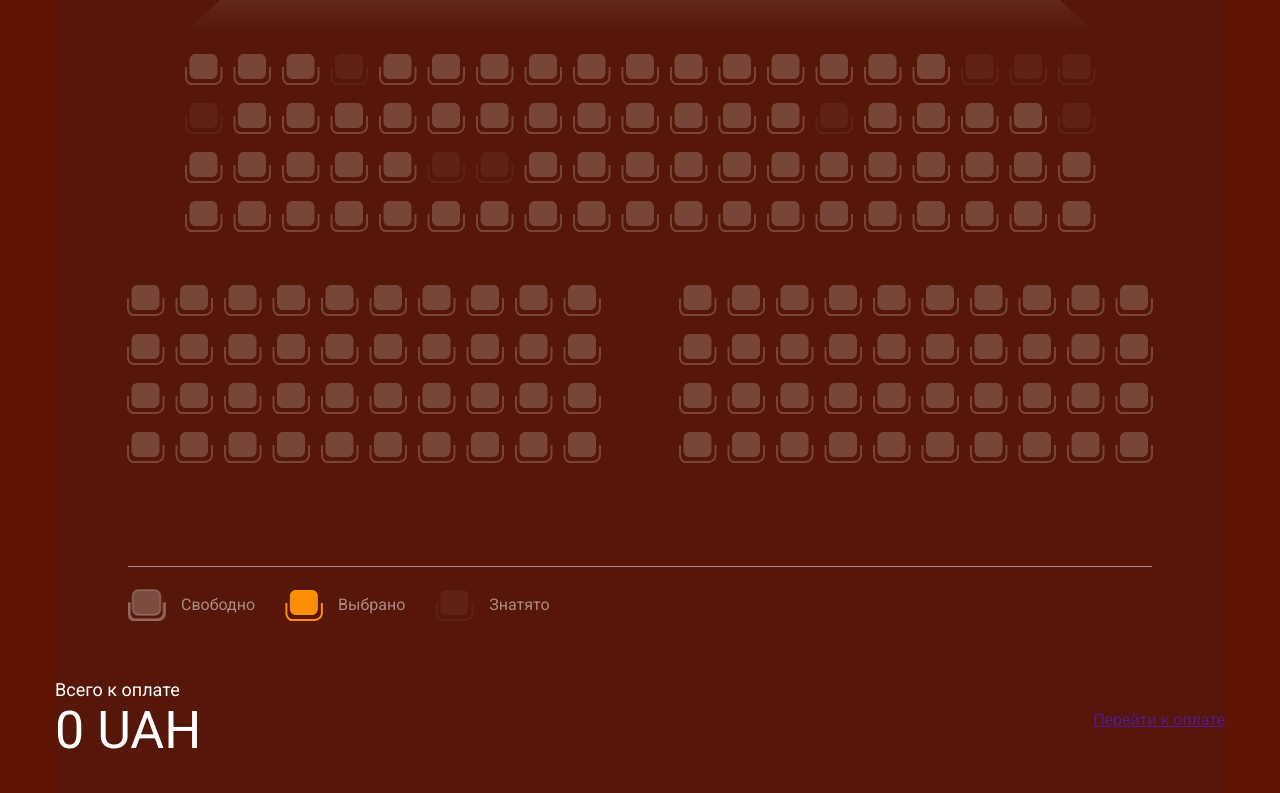
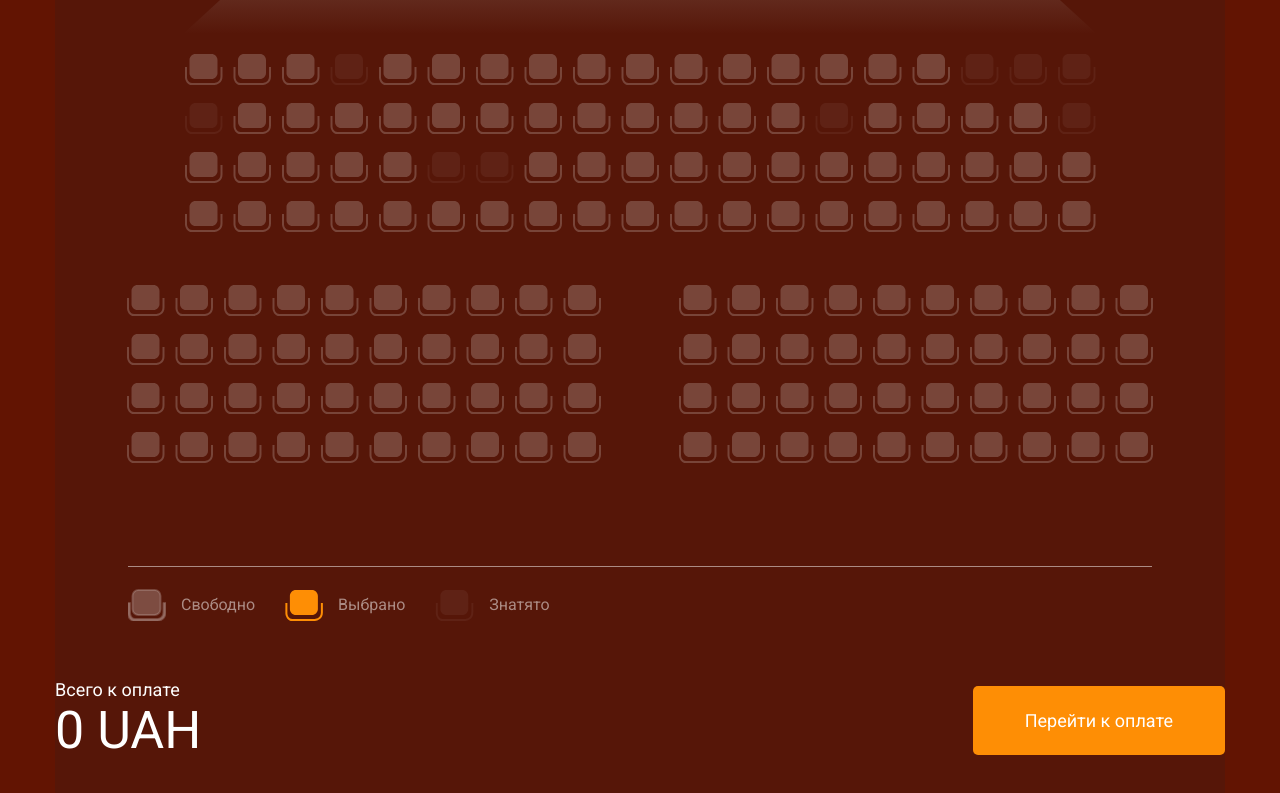
Before and after one commit to MarkKonovaliuk/GloAcademy-Cinema-project, a plain HTML site: page index.html in a window 1280 px wide. Shown: the part 946-1739 px from the top of the page. Drawn offline with Linux system fonts and the light colour scheme.

Commit message:
Add files via upload

```diff
--- a/css/style.css
+++ b/css/style.css
@@ -213,3 +213,12 @@ body {
 	font-size: 52px;
 	line-height: 61px;
 }
+.button {
+	background: #fe8e05;
+	border-radius: 5px;
+	color: white;
+	font-size: 18px;
+	line-height: 21px;
+	padding: 24px 52px;
+	text-decoration: none;
+}
--- a/js/scripts.js
+++ b/js/scripts.js
@@ -5,7 +5,9 @@ let totalPrice = 0;
 schemeSvg.addEventListener("click", (event) => {
 if (!event.target.classList.contains("booked"))  {
 event.target.classList.toggle("active");
-totalPrice = 800;
+let totalSeats = schemeSvg.querySelectorAll(".active").length;
+totalPrice = totalSeats * cost;
 totalPriceTag.textContent = totalPrice;
+
 }
 });
```
